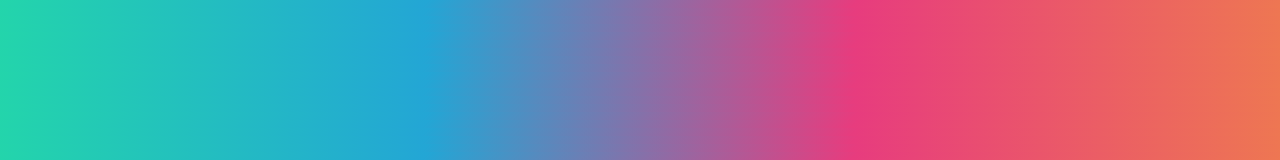
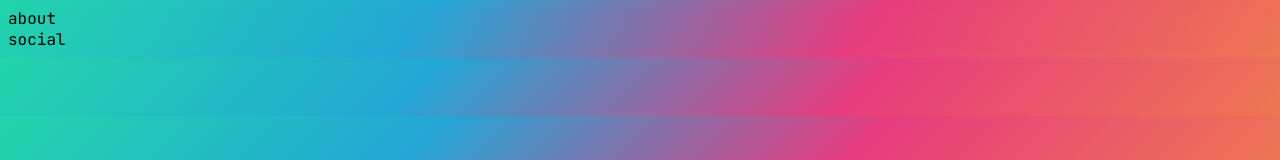
Before and after one commit to eminarican/website, a Next.js app: page / in a window 1280 px wide. Shown: the top 160 px of the page. Built offline with nearby package versions, Linux system fonts and the light colour scheme.

Commit message:
componentize

```diff
--- /dev/null
+++ b/components/about.tsx
@@ -0,0 +1,9 @@
+import React from "react";
+
+export default class About extends React.Component {
+    render() {
+        return (<div className="h-full w-full">
+            about
+        </div>)
+    }
+}
--- /dev/null
+++ b/components/card.tsx
@@ -0,0 +1,15 @@
+import React from "react";
+
+const style: React.CSSProperties = {
+    backdropFilter: "blur(20px)"
+  }
+
+export default class Card extends React.Component {
+    render() {
+        return (<div className="h-screen w-screen px-4 py-4 text-white">
+            <div style={style} className="h-full w-full px-4 py-4 flex flex-col justify-center items-center bg-black bg-opacity-50 rounded-xl">
+                {this.props.children}
+            </div>
+        </div>)
+    }
+}
--- /dev/null
+++ b/components/social.tsx
@@ -0,0 +1,9 @@
+import React from "react";
+
+export default class Social extends React.Component {
+    render() {
+        return (<div className="h-full w-full">
+            social
+        </div>)
+    }
+}
--- a/pages/index.tsx
+++ b/pages/index.tsx
@@ -1,14 +1,14 @@
 import React from "react";
-
-const cardStyle: React.CSSProperties = {
-  backdropFilter: "blur(20px)"
-}
+import About from "../components/about";
+import Card from "../components/card";
+import Social from "../components/social";
 
 export default class extends React.Component {
 
   render() {
-    return (<div className="h-screen w-screen px-4 py-4">
-      <div style={cardStyle} className="h-full w-full bg-black bg-opacity-50 rounded-xl"></div>
-    </div>)
+    return(<Card>
+      <About/>
+      <Social/>
+    </Card>)
   }
 }
--- a/styles/globals.css
+++ b/styles/globals.css
@@ -1,3 +1,6 @@
+@import url('https://fonts.googleapis.com/css2?family=JetBrains+Mono&display=swap');
+
 body {
 	background: linear-gradient(-45deg, #ee7752, #e73c7e, #23a6d5, #23d5ab);
+    font-family: "Jetbrains Mono" !important;
 }
```
